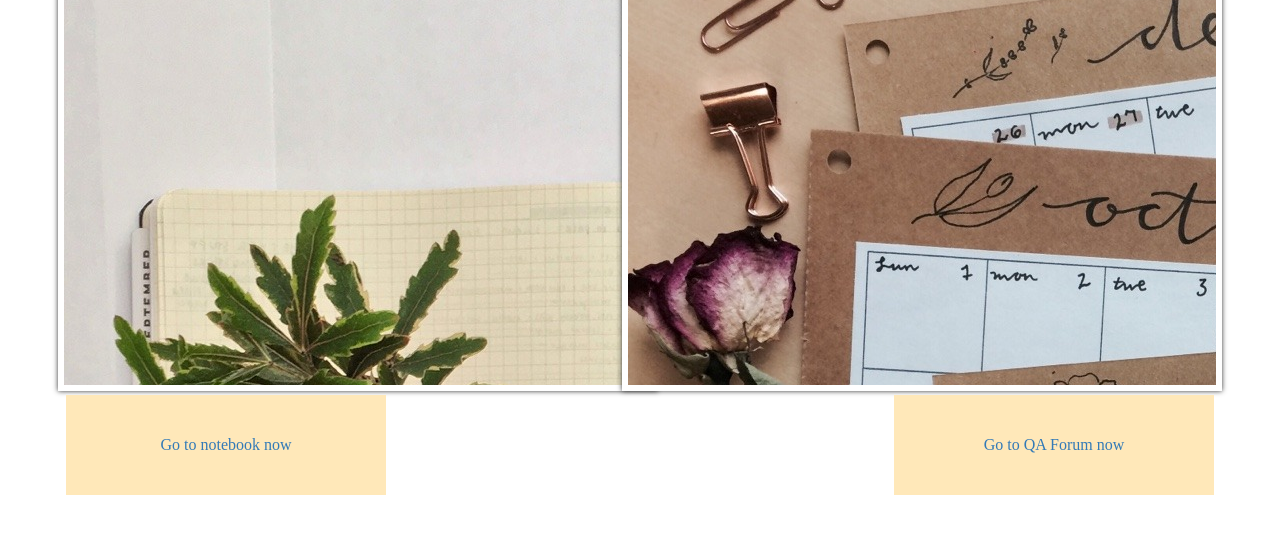
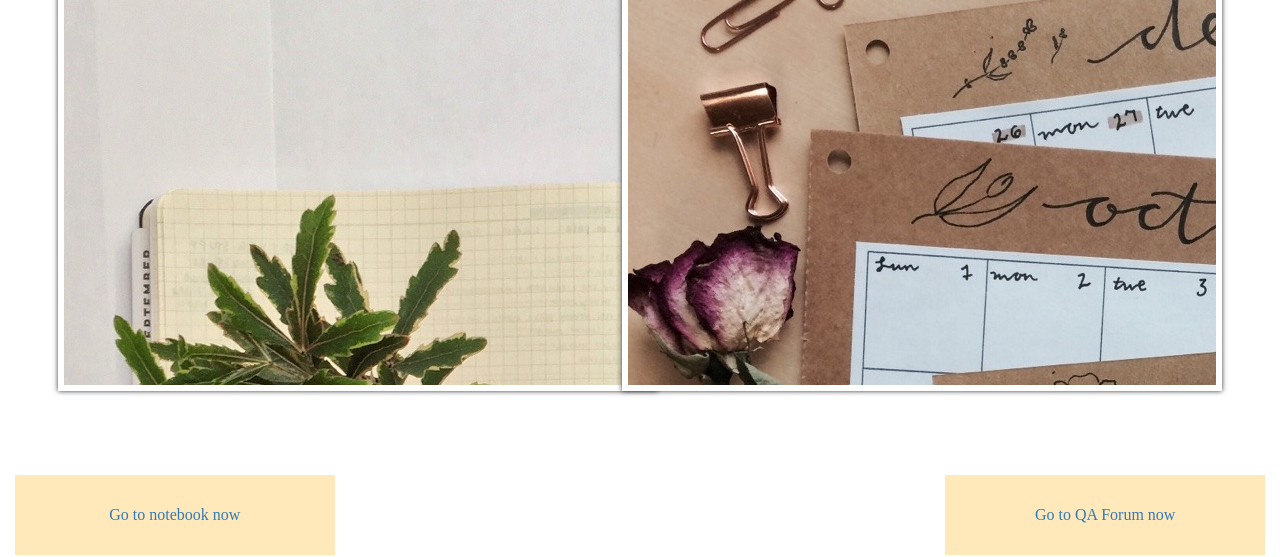
Before and after one commit to awarjhhl/studdybuddies, a plain HTML site: page homepage.html in a window 1280 px wide. Shown: the part 249-806 px from the top of the page. Drawn offline with nearby package versions, Linux system fonts and the light colour scheme; a web font is replaced by a local one.

Commit message:
Update homepage.html

```diff
--- a/homepage.html
+++ b/homepage.html
@@ -88,10 +88,10 @@ body {
     -webkit-transition-duration: 0.4s;
     transition-duration: 0.4s;
     width:25%;
-    height:100px;
+    height:80px;
     position:fixed;
-    right:5%;
-    top:80%;
+    right:1%;
+    top:90%;
     }
 .button2 {
     background-color: #ffe8b9;
@@ -107,10 +107,10 @@ body {
     -webkit-transition-duration: 0.4s;
     transition-duration: 0.4s;
     width:25%;
-    height:100px;
+    height:80px;
     position:fixed;
-    left:5%;
-    top:80%;
+    left:1%;
+    top:90%;
 
     }
 </style>
```
